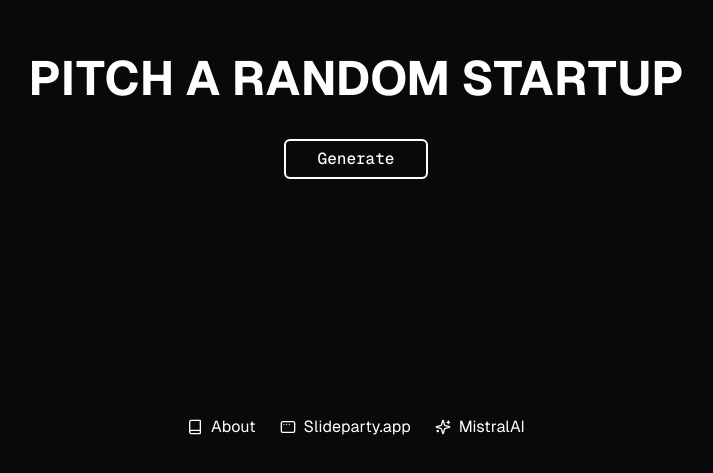
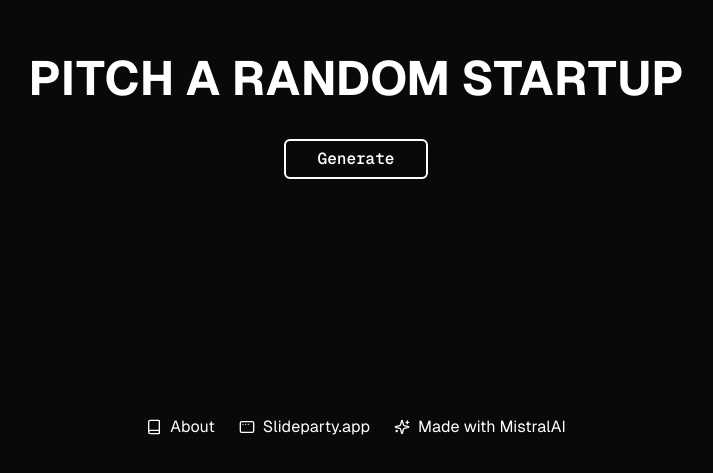
Before and after one commit to funfake/ignite, a Next.js app: page / in a window 1280 px wide. Shown: the part 283-756 px from the top of the page, without its empty margins (284-997 px from the left). Built offline with nearby package versions, Linux system fonts and the light colour scheme; no server answers; what @mistralai/mistralai would draw is missing.

Commit message:
v2.1: (from 7:30pm to 8:30pm), features: deployed on Vercel, added zustand to the readme, footer update

```diff
--- a/components/footer.tsx
+++ b/components/footer.tsx
@@ -30,7 +30,7 @@ export default function Footer() {
         rel="noopener noreferrer"
       >
         <Sparkles size={16} />
-        MistralAI
+        Made with MistralAI
       </a>
     </footer>
   );
--- a/components/ui/button.tsx
+++ b/components/ui/button.tsx
@@ -23,7 +23,7 @@ const buttonVariants = cva(
           "bg-secondary text-secondary-foreground shadow-sm hover:bg-secondary/80",
         ghost: "hover:bg-accent hover:text-accent-foreground",
         link: "text-primary underline-offset-4 hover:underline",
-        generate: "font-medium font-[family-name:var(--font-geist-mono)]",
+        generate: "font-semibold font-[family-name:var(--font-geist-mono)]",
       },
       size: {
         default: "h-9 px-4 py-2",
```
Also changed, not shown: 1 other file (tests, documents, lock files or other folders).
